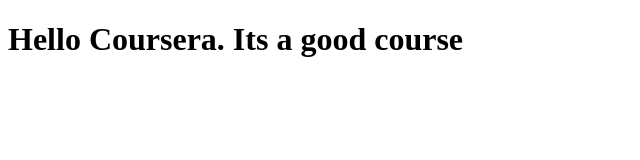
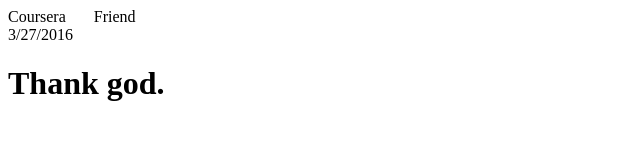
Before and after one commit to mrdefender99/Test, a plain HTML site: page site/index.html in a window 1280 px wide. Shown: the whole page, without its empty margins (0-640 px from the left). Drawn offline with Linux system fonts and the light colour scheme.

Commit message:
added something

```diff
--- a/site/index.html
+++ b/site/index.html
@@ -1,9 +1,15 @@
 <!DOCTYPE html>
 <html>
 <head>
+	<meta charset="utf-8">
 	<title>Hello Coursera!</title>
 </head>
 <body>
-<h1>Hello Coursera. Its a good course<h1>
+<header>
+Coursera &nbsp &nbsp &nbsp Friend
+<br>3/27/2016
+</header>
+<h1>Thank god.</h1>
+<p  </p>
 </body>
 </html>
```
